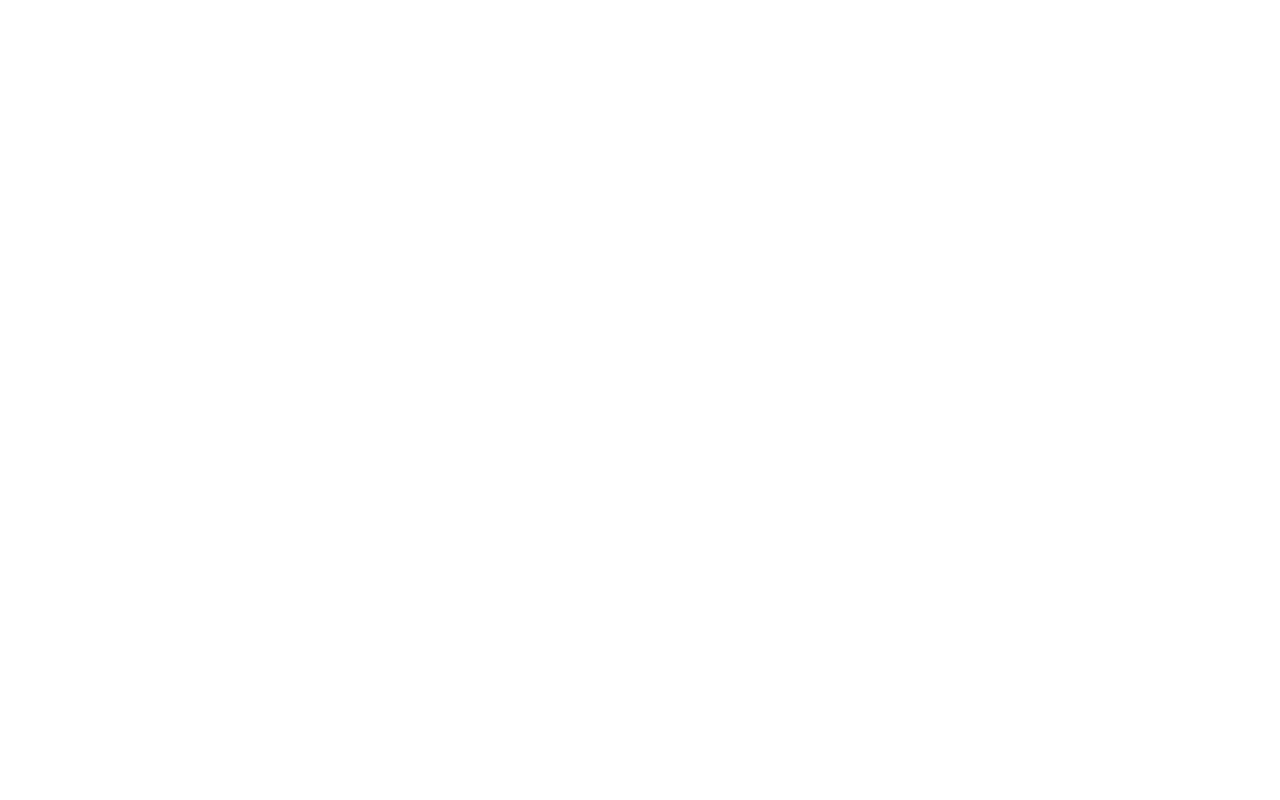
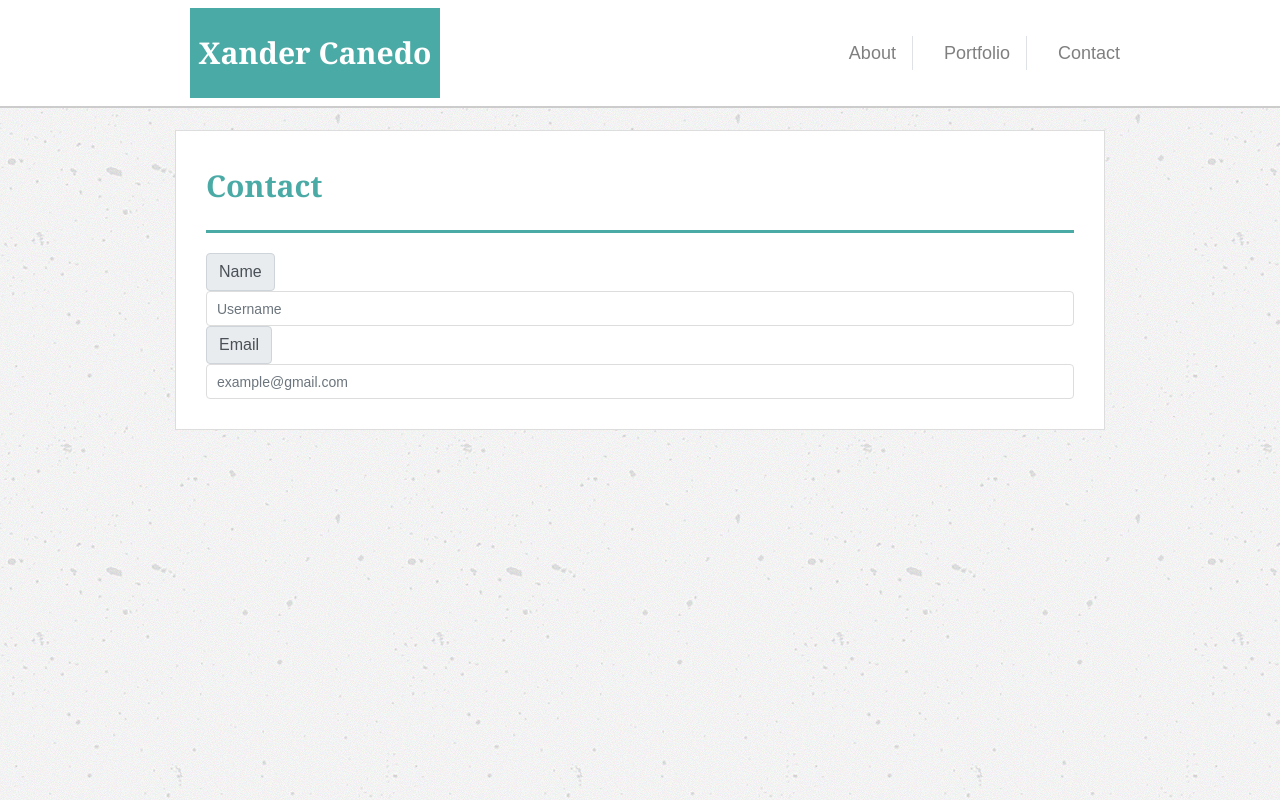
Before and after one commit to xanderrrrrr/Bootstrap-Portfolio, a plain HTML site: page contact.html in a window 1280 px wide. Drawn offline with nearby package versions, Linux system fonts and the light colour scheme.

Commit message:
cleaned up index HTML and added bootstrap input fields on contact

```diff
--- a/assets/css/style.css
+++ b/assets/css/style.css
@@ -53,8 +53,6 @@ h2, h3 {
     border-bottom: 2px solid #ccc;
     position: fixed;
     width: 100%;
-    padding: 0;
-
 }
 
 #logo {
--- a/contact.html
+++ b/contact.html
@@ -0,0 +1,76 @@
+<!DOCTYPE html>
+<html lang="en-us">
+
+<head>
+    <meta charset="UTF-8">
+    <title>This is my portfolio</title>
+
+    <link href="https://stackpath.bootstrapcdn.com/bootstrap/4.3.1/css/bootstrap.min.css" rel="stylesheet"
+        integrity="sha384-ggOyR0iXCbMQv3Xipma34MD+dH/1fQ784/j6cY/iJTQUOhcWr7x9JvoRxT2MZw1T" crossorigin="anonymous">
+    <link rel="stylesheet" href="assets/css/style.css">
+
+
+</head>
+
+<body>
+    <!-- This is my header -->
+    <header>
+        <div class="container">
+            <div class="row">
+                <nav class="navbar navbar-expand-md bg-white fixed-top navbar-light bg-light" id="masthead">
+                    <div class="container p-0">
+                        <a class="navbar-brand py-0" href="#">
+                            <!--Logo-->
+                            <span id="logo">Xander Canedo</span>
+                        </a>
+                        <button class="navbar-toggler" type="button" data-toggle="collapse"
+                            data-target="#navbarSupportedContent" aria-controls="navbarSupportedContent"
+                            aria-expanded="false" aria-label="Toggle navigation">
+
+                        </button>
+
+                        <div class="collapse navbar-collapse" id="navbarSupportedContent">
+                            <!--Right Side Links-->
+                            <ul class="navbar-nav ml-auto">
+                                <li class="nav-item pr-2">
+                                    <a class="nav-link" href="index.html">About
+
+                                    </a>
+                                </li>
+                                <li class="nav-item pr-2 pl-2 border-left">
+                                    <a class="nav-link" href="portfolio.html">Portfolio</a>
+                                </li>
+                                <li class="nav-item pl-2 border-left">
+                                    <a class="nav-link pr-0" href="contact.html">Contact</a>
+                                </li>
+                            </ul>
+                        </div>
+                    </div>
+                </nav>
+            </div>
+        </div>
+    </header>
+    <!-- this is the main body -->
+    <div class="row">
+        <div class="col-md-12">
+            <div id="main-container" class="container">
+                <section class="main-section">
+                    <h1>Contact</h1>
+                    <div class="input-group-prepend">
+                        <span class="input-group-text" id="basic-addon1">Name</span>
+                    </div>
+                    <input type="text" class="form-control" placeholder="Username" aria-label="John"
+                        aria-describedby="basic-addon1">
+                        <div class="input-group-prepend">
+                                <span class="input-group-text" id="basic-addon1">Email</span>
+                            </div>
+                            <input type="text" class="form-control" placeholder="example@gmail.com" aria-label="John"
+                                aria-describedby="basic-addon1">
+                </section>
+            </div>
+        </div>
+    </div>
+    <!-- footer will go here -->
+</body>
+
+</html>
```
Also changed, not shown: index.html (+4 -2 lines).
